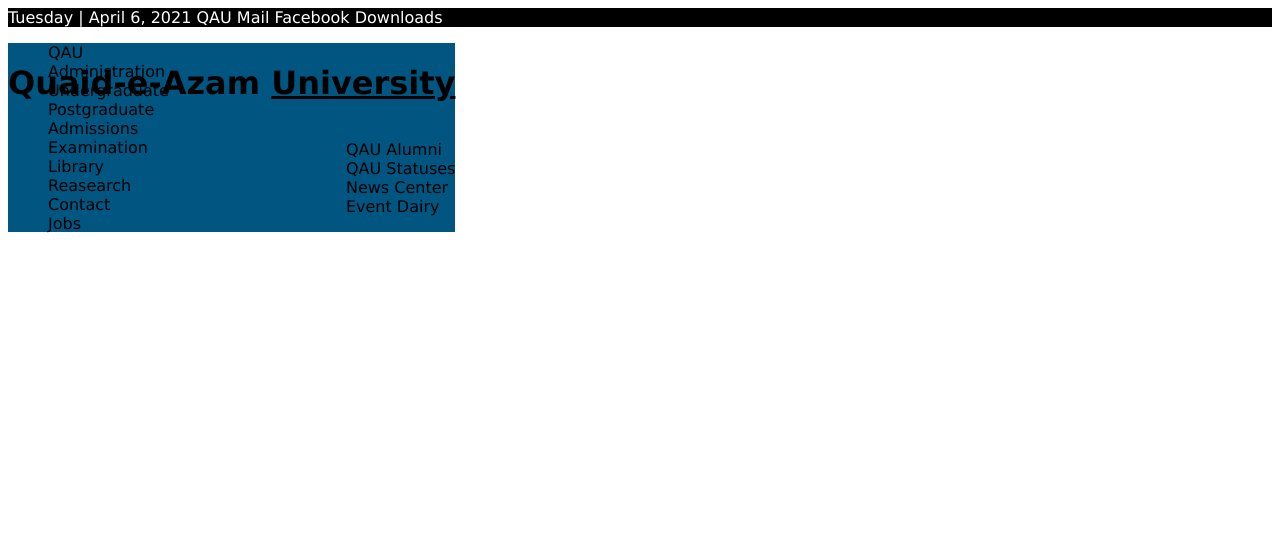
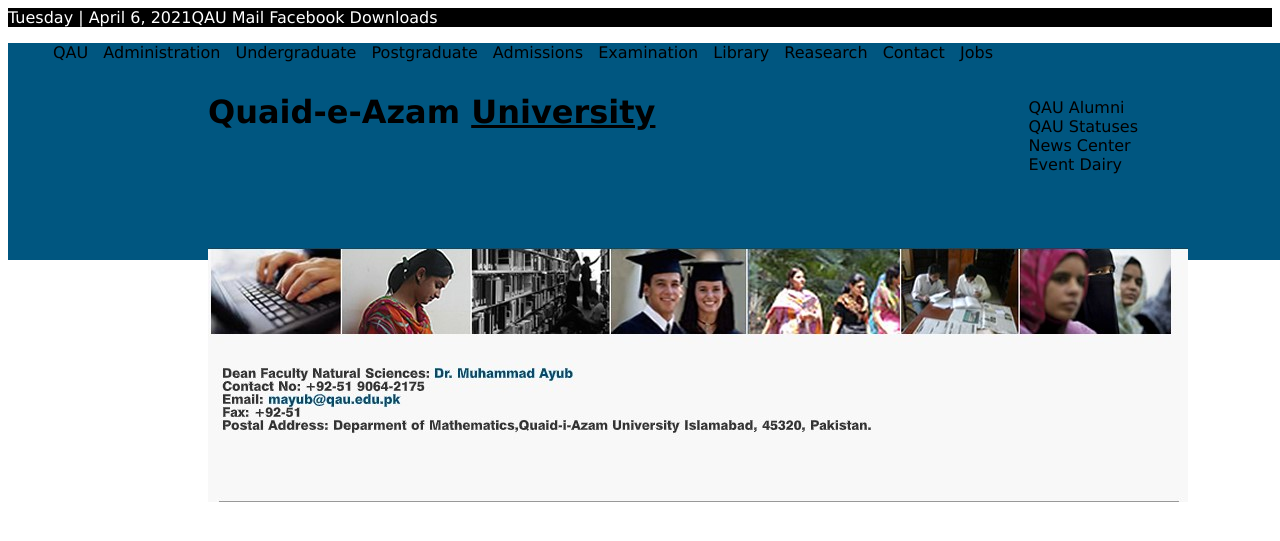
Before and after one commit to moeedbhatti77-zz/s1_lab_exam_web, a PHP site: page / in a window 1280 px wide. Shown: the top 541 px of the page. Run offline with PHP 8.4, Linux system fonts and the light colour scheme; lists and menus that the app fills with data are empty.

Commit message:
initial comit

```diff
--- a/index.html
+++ b/index.html
@@ -41,5 +41,42 @@
             </ul>
         </div>
     </header>
+    <div class="image">
+        <img src="/images/Screenshot 2021-04-06 142233.jpg" alt="Image">
+    </div>
+    <table class="table-1">
+        <thead>
+            <th>Name</th>
+            <th>Chairperson</th>
+            <th>Tele</th>
+            <th>Email</th>
+        </thead>
+        <tbody>
+            <tr>
+                <td></td>
+                <td></td>
+                <td></td>
+                <td></td>
+            </tr>
+            <tr>
+                <td></td>
+                <td></td>
+                <td></td>
+                <td></td>
+            </tr>
+            <tr>
+                <td></td>
+                <td></td>
+                <td></td>
+                <td></td>
+            </tr>
+            <tr>
+                <td></td>
+                <td></td>
+                <td></td>
+                <td></td>
+            </tr>
+        </tbody>
+    </table>
 </body>
 </html>
--- a/style.css
+++ b/style.css
@@ -9,19 +9,43 @@
     background: black;
     color: white;
     width: 100%;
-    height: 100%;
+}
+.header-middle h1{
+    margin-left: 200px;
+    margin-top: 50px;
+}
+#span-1{
+    float: left !important;
 }
 .header-middle{
     position: absolute;
     background-color: rgb(0, 86, 128);
+    width: 100%;
 }
 .header-middle ul{
+    position: relative;
     float: right;
+    top: -70px;
+    right: 150px;
 }
-.header-lower {
+.header-lower{
     background: rgb(0, 86, 128);
     margin: auto;
-    list-style: none;
+
     position: relative;
     display: inline;
 }
+.header-lower ul li{
+    display: inline;
+    padding: 5px;
+    margin-top: 500px;
+}
+.image{
+    position: fixed;
+    margin-left : 200px;
+    margin-top: 170px;
+}
+.table-1{
+    width: 50%;
+    margin: auto;
+}
```
Also changed, not shown: images/Screenshot 2021-04-06 142233.jpg (added).
